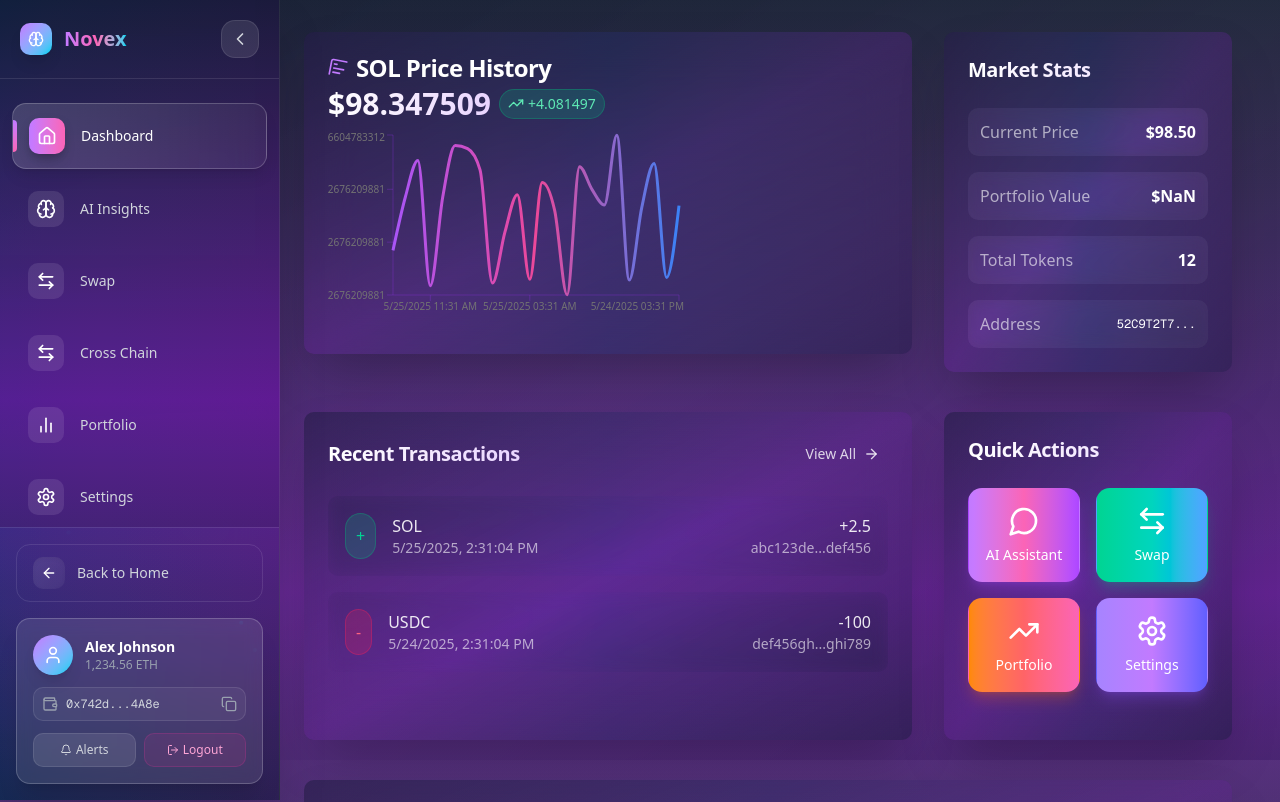
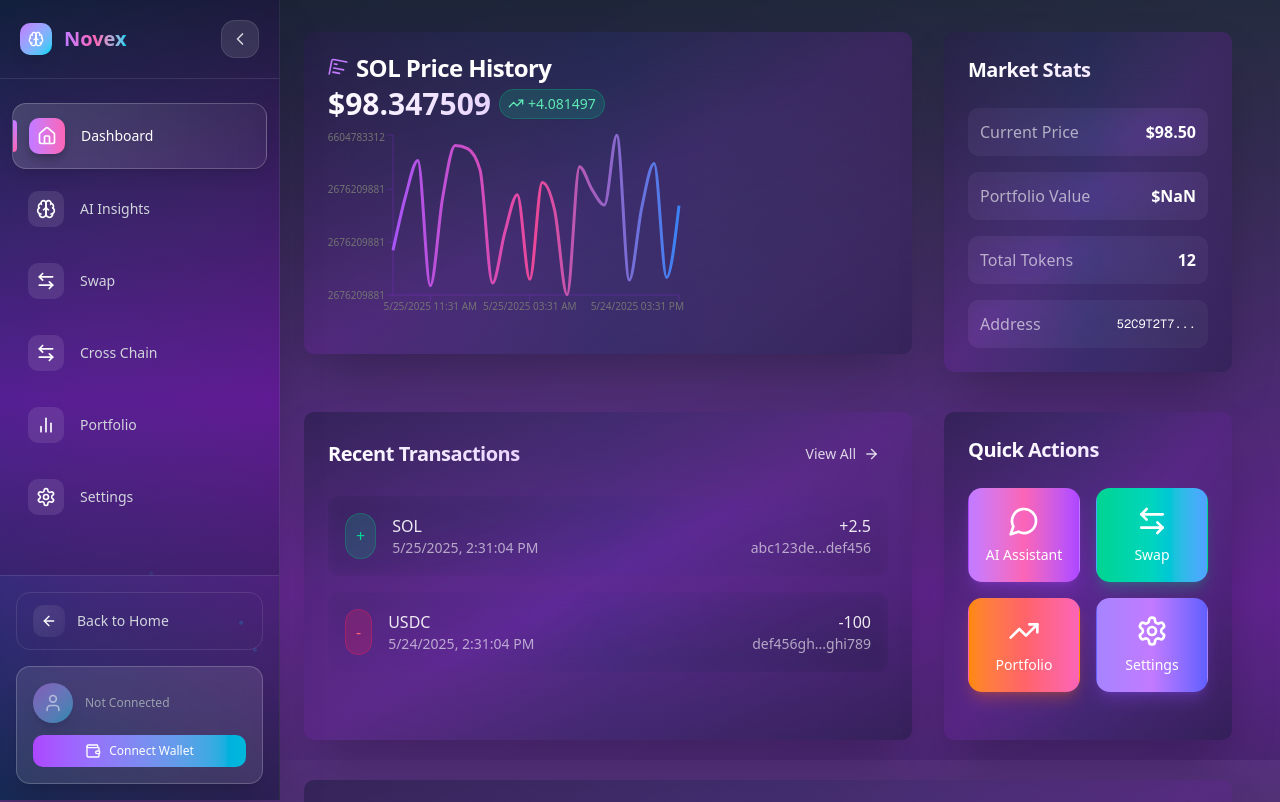
Before and after one commit to 0xkid-root/novex, a Next.js app in the folder frontend/: page /dashboard in a window 1280 px wide. Shown: the top 802 px of the page. Built offline with nearby package versions, Linux system fonts and the light colour scheme.

Commit message:
gk/feet/wallet intergation done and sidebar intergation done

```diff
--- a/frontend/app/dashboard/ai-chat/DefiAICode.tsx
+++ b/frontend/app/dashboard/ai-chat/DefiAICode.tsx
@@ -363,9 +363,9 @@ export default function AiChatPage() {
           <div className="flex items-center gap-3 mb-4 sm:mb-0">
             <Brain className="h-8 w-8 text-purple-400" aria-hidden="true" />
             <div>
-              <h1 className="text-3xl font-bold text-white">Novex AI Assistant</h1>
-              <p className="text-gray-400 flex items-center gap-2">
-                <Sparkles className="h-4 w-4 text-purple-400" aria-hidden="true" />
+              <h1 className="text-4xl font-bold text-white mb-2 bg-gradient-to-r from-purple-400 to-blue-500 bg-clip-text text-transparent">Novex AI Assistant</h1>
+              <p className="text-gray-300 flex items-center gap-2 text-lg mt-1 font-medium">
+                <Sparkles className="h-5 w-5 text-purple-400 animate-pulse" aria-hidden="true" />
                 Powered by real-time market intelligence
               </p>
             </div>
--- a/frontend/components/LandingPage/Novex-Landing.tsx
+++ b/frontend/components/LandingPage/Novex-Landing.tsx
@@ -1,6 +1,7 @@
 "use client"
 
 import React, { useState, useEffect } from 'react'
+import { useWallet } from "@/contexts/WalletContext"
 import Link from 'next/link'
 import { motion, useScroll, useTransform, AnimatePresence } from 'framer-motion'
 import { Menu, X, ArrowRight, Zap, Shield, TrendingUp, BarChart3, Cpu, Globe, Sparkles, ChevronDown, Twitter, Github, Play, Users, Award, Target, Eye, Brain } from 'lucide-react'
@@ -9,6 +10,8 @@ import { cn } from '@/lib/utils'
 
 const NovexLanding = () => {
   const [activeSection, setActiveSection] = useState('hero')
+  const { connectWallet,  connected, connecting } = useWallet()
+
   const [isMenuOpen, setIsMenuOpen] = useState(false)
   const { scrollY } = useScroll()
 
@@ -117,14 +120,20 @@ const NovexLanding = () => {
               transition={{ delay: 1, duration: 0.8 }}
             >
               <Button
-                asChild
                 size="lg"
                 className="group px-8 py-4 bg-gradient-to-r from-purple-600 to-pink-600 rounded-full font-semibold flex items-center gap-3 hover:from-purple-500 hover:to-pink-500 transition-all duration-300"
+                onClick={async () => {
+                  if (!connected) {
+                    await connectWallet()
+                  }
+                  if (connected) {
+                    window.location.href = '/dashboard'
+                  }
+                }}
+                disabled={connecting}
               >
-                <Link href="/dashboard">
-                  Launch Dashboard
-                  <ArrowRight className="w-5 h-5 group-hover:translate-x-1 transition-transform" />
-                </Link>
+                {connecting ? "Connecting..." : connected ? "Launch Dashboard" : "Connect Wallet"}
+                <ArrowRight className="w-5 h-5 group-hover:translate-x-1 transition-transform" />
               </Button>
 
               <Button
--- a/frontend/components/dashboard/sidebar.tsx
+++ b/frontend/components/dashboard/sidebar.tsx
@@ -1,6 +1,7 @@
 "use client"
 
 import Link from "next/link"
+import { useWallet } from "@/contexts/WalletContext"
 import { usePathname } from "next/navigation"
 import { motion, AnimatePresence } from "framer-motion"
 import { useState } from "react"
@@ -26,15 +27,16 @@ interface DashboardSidebarProps {
   setOpen: (open: boolean) => void
 }
 
-// Mock user data - replace with real data
-const userData = {
-  name: "Alex Johnson",
-  walletAddress: "0x742d...4A8e",
-  fullWalletAddress: "0x742d35Cc6354C7A8e8A8e4A8e4A8e4A8e4A8e4A8e",
-  balance: "1,234.56 ETH"
+// Get wallet data from context
+
+const truncateAddress = (address?: string | null) => {
+  if (!address) return ""
+  return `${address.slice(0, 4)}...${address.slice(-4)}`
 }
 
 export function DashboardSidebar({ open, setOpen }: DashboardSidebarProps) {
+  const { connectWallet, disconnectWallet, connected, connecting,publicKey } = useWallet()
+
   const pathname = usePathname()
   const [copiedAddress, setCopiedAddress] = useState(false)
 
@@ -78,8 +80,9 @@ export function DashboardSidebar({ open, setOpen }: DashboardSidebarProps) {
   ]
 
   const copyWalletAddress = async () => {
+    if (!publicKey) return
     try {
-      await navigator.clipboard.writeText(userData.fullWalletAddress)
+      await navigator.clipboard.writeText(publicKey)
       setCopiedAddress(true)
       setTimeout(() => setCopiedAddress(false), 2000)
     } catch (err) {
@@ -306,14 +309,15 @@ export function DashboardSidebar({ open, setOpen }: DashboardSidebarProps) {
                   exit="collapsed"
                   className="space-y-3"
                 >
-                  {/* User Info */}
+                  {connected && publicKey ? (
+                    <>
+                      {/* Connected User Info */}
                       <div className="flex items-center space-x-3">
                         <div className="w-10 h-10 rounded-full bg-gradient-to-br from-purple-400 to-cyan-400 flex items-center justify-center shadow-lg">
                           <User className="h-5 w-5 text-white" />
                         </div>
                         <div className="flex-1 min-w-0">
-                      <p className="text-sm font-semibold text-white dark:text-gray-100 truncate">{userData.name}</p>
-                      <p className="text-xs text-gray-400 dark:text-gray-300">{userData.balance}</p>
+                          <p className="text-xs text-gray-400 dark:text-gray-300">Connected</p>
                         </div>
                       </div>
 
@@ -326,7 +330,7 @@ export function DashboardSidebar({ open, setOpen }: DashboardSidebarProps) {
                       >
                         <div className="flex items-center space-x-2">
                           <Wallet className="h-4 w-4 text-gray-400 dark:text-gray-300" />
-                      <span className="text-xs text-gray-300 dark:text-gray-200 font-mono">{userData.walletAddress}</span>
+                          <span className="text-xs text-gray-300 dark:text-gray-200 font-mono">{truncateAddress(publicKey)}</span>
                         </div>
                         <motion.div
                           animate={{ rotate: copiedAddress ? 360 : 0 }}
@@ -347,14 +351,38 @@ export function DashboardSidebar({ open, setOpen }: DashboardSidebarProps) {
                           {open && <span>Alerts</span>}
                         </motion.button>
                         <motion.button
+                          onClick={disconnectWallet}
                           className="flex-1 flex items-center justify-center space-x-1 py-2 px-3 bg-pink-500/10 dark:bg-pink-600/10 hover:bg-pink-500/20 dark:hover:bg-pink-600/20 rounded-lg transition-colors text-xs text-pink-300 dark:text-pink-200 border border-pink-500/20 dark:border-pink-600/20"
                           whileHover={{ scale: 1.05 }}
                           whileTap={{ scale: 0.95 }}
                         >
                           <LogOut className="h-3 w-3" />
-                      {open && <span>Logout</span>}
+                          {open && <span>Disconnect</span>}
                         </motion.button>
                       </div>
+                    </>
+                  ) : (
+                    <div className="flex flex-col space-y-3">
+                      <div className="flex items-center space-x-3">
+                        <div className="w-10 h-10 rounded-full bg-gradient-to-br from-purple-400/50 to-cyan-400/50 flex items-center justify-center shadow-lg">
+                          <User className="h-5 w-5 text-white/50" />
+                        </div>
+                        <div className="flex-1 min-w-0">
+                          <p className="text-xs text-gray-400 dark:text-gray-300">Not Connected</p>
+                        </div>
+                      </div>
+                      <motion.button
+                        onClick={connectWallet}
+                        disabled={connecting}
+                        className="w-full flex items-center justify-center space-x-2 py-2 px-3 bg-gradient-to-r from-purple-500 to-cyan-500 hover:from-purple-600 hover:to-cyan-600 rounded-lg transition-colors text-xs text-white font-medium disabled:opacity-50 disabled:cursor-not-allowed"
+                        whileHover={{ scale: 1.02 }}
+                        whileTap={{ scale: 0.98 }}
+                      >
+                        <Wallet className="h-4 w-4" />
+                        <span>{connecting ? "Connecting..." : "Connect Wallet"}</span>
+                      </motion.button>
+                    </div>
+                  )}
                 </motion.div>
               ) : (
                 <motion.div
```
Lines whose indentation alone changed are shown as unchanged.
